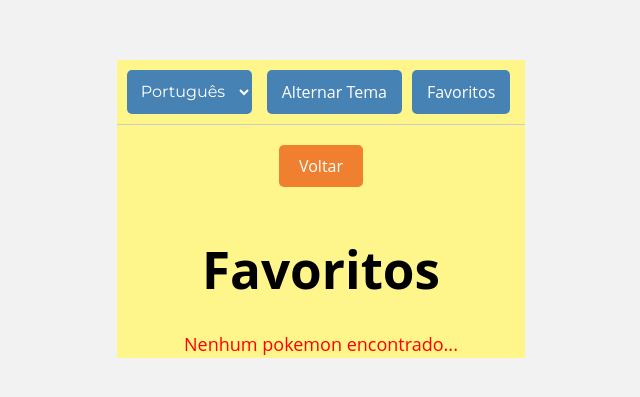
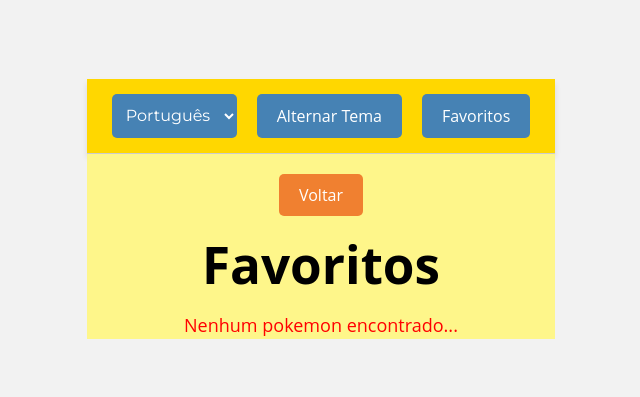
Before and after one commit to worldrules/PokeDexTest, a Vue app: page /favorites in a window 1280 px wide. Shown: the part 191-588 px from the top of the page, without its empty margins (319-959 px from the left). Built offline with nearby package versions, Linux system fonts and the light colour scheme.

Commit message:
Mais algumas alterações dec css e LOGO inicial

```diff
--- a/src/assets/styles.css
+++ b/src/assets/styles.css
@@ -2,17 +2,12 @@
 
 * {
     box-sizing: border-box;
+    margin: 0;
+    padding: 0;
 }
 
-.navbar-button {
-    background-color: steelblue
-}
-
-.language-select {
-    background-color: steelblue;
-    color: white;
-    font-family: "Montserrat", sans-serif !important;
-    font-size: 16px;
+.fa-star::before {
+    color: gold !important;
 }
 
 body {
@@ -22,50 +17,67 @@
     justify-content: center;
     align-items: center;
     flex-direction: column;
+    min-height: 100vh;
     text-align: center;
-    min-height: 100vh;
-    margin: 0;
-    transition: background 0.2s linear;
+    transition: background-color 0.3s ease, color 0.3s ease;
     color: black;
-}
-
-.fa-star::before {
-    color: gold;
 }
 
 body.dark {
     background-color: #292c35;
-    color: black;
-}
-
-body.dark li {
-    background-color: #292c35;
     color: white;
 }
 
-body.dark span {
-    background-color: #292c35;
-    color: white;
+.navbar {
+    display: flex;
+    justify-content: center;
+    background-color: #ffd700;
+    padding: 15px;
+    width: 100%;
+    box-shadow: 0px 4px 6px rgba(0, 0, 0, 0.1);
 }
 
-body.dark h1 {
-    background-color: #292c35;
+.navbar-button {
+    background-color: steelblue;
     color: white;
+    border: none;
+    border-radius: 5px;
+    padding: 10px 20px;
+    margin: 0 10px;
+    cursor: pointer;
+    font-size: 16px;
+    transition: background-color 0.3s ease, transform 0.2s ease;
+}
+
+.navbar-button:hover {
+    background-color: #4682b4;
+    transform: translateY(-3px);
+}
+
+.language-select {
+    background-color: steelblue;
+    color: white;
+    border: none;
+    padding: 10px;
+    font-family: "Montserrat", sans-serif;
+    font-size: 16px;
+    border-radius: 5px;
+    margin: 0 10px;
+    transition: background-color 0.3s ease;
+}
+
+.language-select:hover {
+    background-color: #4682b4;
+}
+
+.theme-language-container {
+    display: flex;
+    align-items: center;
+    margin-top: 20px;
 }
 
 .theme-language-container span {
     color: inherit;
-}
-
-body.dark h1,
-body.dark p,
-body.dark button,
-body.dark h2,
-body.dark h2 span {
-    color: inherit;
-}
-
-.theme {
     margin-left: 20px;
 }
 
@@ -85,6 +97,26 @@
     display: flex;
     justify-content: space-between;
     align-items: center;
+    transition: background-color 0.3s ease;
+}
+
+.checkbox-label:hover {
+    background-color: #333;
+}
+
+.checkbox-label .ball {
+    background-color: #fff;
+    width: 22px;
+    height: 22px;
+    border-radius: 50%;
+    position: absolute;
+    left: 2px;
+    top: 2px;
+    transition: transform 0.3s ease;
+}
+
+.checkbox:checked+.checkbox-label .ball {
+    transform: translateX(24px);
 }
 
 .fa-moon {
@@ -93,21 +125,6 @@
 
 .fa-sun {
     color: #f39c12;
-}
-
-.checkbox-label .ball {
-    background-color: #fff;
-    width: 22px;
-    height: 22px;
-    position: absolute;
-    left: 2px;
-    top: 2px;
-    border-radius: 50%;
-    transition: transform 0.2s linear;
-}
-
-.checkbox:checked+.checkbox-label .ball {
-    transform: translateX(24px);
 }
 
 .support {
@@ -121,9 +138,45 @@
     font-size: 32px;
     backface-visibility: hidden;
     display: inline-block;
-    transition: transform 0.2s ease;
+    transition: transform 0.3s ease;
 }
 
 .support a:hover {
     transform: scale(1.1);
 }
+
+/* Animações e responsividade */
+
+@media (max-width: 768px) {
+    .navbar {
+        flex-direction: column;
+        padding: 10px;
+    }
+
+
+
+    .navbar-button,
+    .language-select {
+        margin: 5px 0;
+    }
+
+    .support {
+        right: 10px;
+        bottom: 10px;
+    }
+
+    .checkbox-label {
+        width: 40px;
+        height: 20px;
+    }
+
+    .checkbox-label .ball {
+        width: 18px;
+        height: 18px;
+        transform: translateX(0);
+    }
+
+    .checkbox:checked+.checkbox-label .ball {
+        transform: translateX(20px);
+    }
+}
--- a/src/views/HomeView.vue
+++ b/src/views/HomeView.vue
@@ -1,6 +1,7 @@
 <template>
   <div>
-    <h1>Pokédex</h1>
+    <img src="https://raw.githubusercontent.com/PokeAPI/media/master/logo/pokeapi_256.png" alt="PokeAPI Logo"
+      class="pokedex-logo" />
     <PokemonList />
   </div>
 </template>
@@ -44,4 +45,20 @@
 .favorites-button:hover {
   background-color: #e6b800;
 }
+
+.pokedex-logo {
+  animation: bounce 1.5s ease-in-out infinite;
+}
+
+@keyframes bounce {
+
+  0%,
+  100% {
+    transform: translateY(0);
+  }
+
+  50% {
+    transform: translateY(-10px);
+  }
+}
 </style>
```
